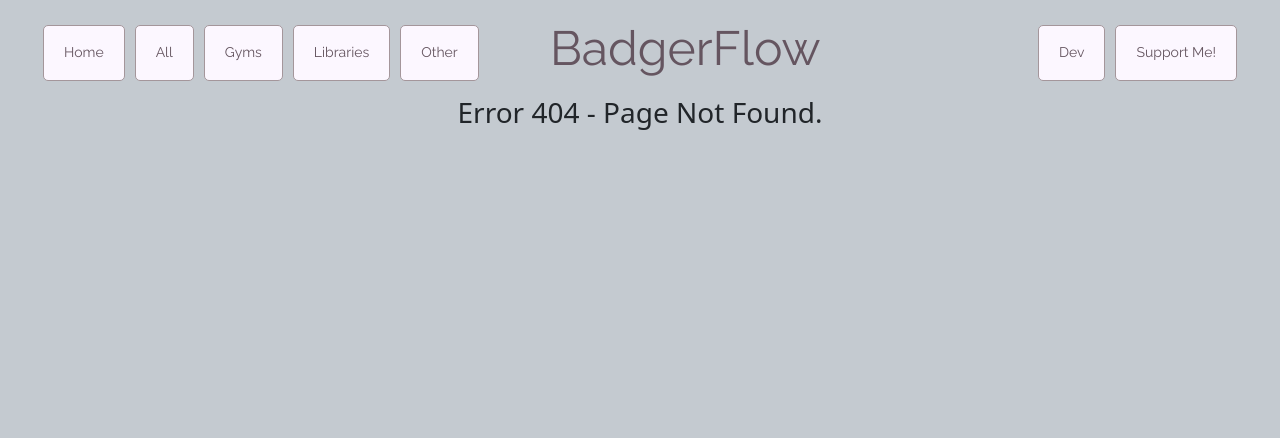
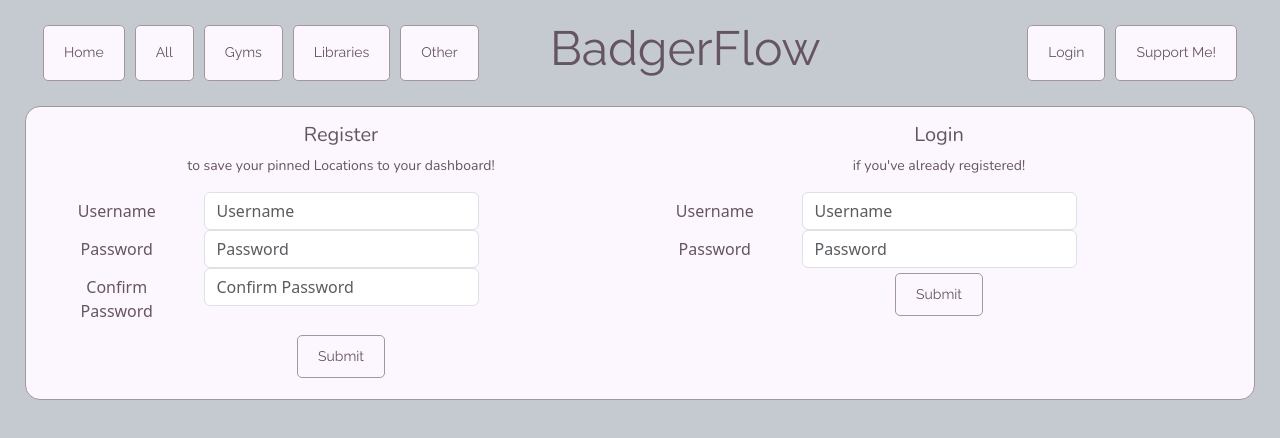
Before and after one commit to kevinzhao79/BadgerFlow, a React (Vite) app: page /login in a window 1280 px wide. Before the commit this address had no page. Shown: the top 438 px of the page. Built offline with nearby package versions, Linux system fonts and the light colour scheme.

Commit message:
26: Added skeleton component for Login

```diff
--- a/src/App.jsx
+++ b/src/App.jsx
@@ -10,7 +10,7 @@ import Gyms from './screens/Gyms'
 import Libraries from './screens/Libraries'
 import PageNotFound from './screens/PageNotFound'
 import Other from './screens/Other'
-import Dev from './screens/Dev'
+import Login from './screens/Login'
 
 function App() {
 
@@ -23,7 +23,7 @@ function App() {
         <Route path='/libraries' element={<Libraries />} />
         <Route path='/other' element={<Other />} />
 
-        <Route path='/dev' element={<Dev />} />
+        <Route path='/login' element={<Login />} />
         <Route path="*" element={<PageNotFound />} />
         </Routes>
     </BrowserRouter>
--- a/src/components/NavBar.jsx
+++ b/src/components/NavBar.jsx
@@ -26,8 +26,8 @@ function NavBar(props) {
         navigate('/libraries')
     }
 
-    function setDev() {
-        navigate('/dev')
+    function setLogin() {
+        navigate('/login')
     }
 
     function setOther() {
@@ -48,7 +48,7 @@ function NavBar(props) {
                 <h1> BadgerFlow </h1>
             </Col>
             <Col>
-                <Button onClick={setDev}> Dev </Button>
+                <Button onClick={setLogin}> Login </Button>
                 <Button> Support Me! </Button>
             </Col>
         </Row>
--- a/src/screens/Dev.jsx
+++ /dev/null
@@ -1,43 +0,0 @@
-import { useEffect, useState } from 'react'
-import { Container, Row, Col, Card} from 'react-bootstrap'
-
-import 'bootstrap/dist/css/bootstrap.min.css'
-import '../styles/screens.css'
-
-import NavBar from '../components/NavBar'
-import EMSCard from '../components/EMSCard'
-
-import { getEMSData, getGymData } from '../helpers/fetchData'
-
-function Dev(props) {
-
-    const [data, setData] = useState([])
-
-    useEffect(() => {
-        const loadData = async () => {
-            const EMSData = await getEMSData()
-            setData(EMSData)
-        }
-        loadData()
-    }, [])
-
-    return (
-    <Container fluid>
-        <Row>
-            <NavBar />
-        </Row>
-        <Card>
-            <Card.Title>Testing Data</Card.Title>
-        </Card>
-        <Row>
-            {data.length === 0 ? 'Still Loading...' : data.map(reservation => (
-            <Col sm={12} md={6} lg={4} key={reservation.Id}>
-                <EMSCard {...reservation}/>
-            </Col>
-            ))}
-        </Row>
-    </Container>
-    )
-}
-
-export default Dev
--- /dev/null
+++ b/src/screens/Login.jsx
@@ -0,0 +1,85 @@
+import { useRef } from 'react'
+import { Container, Row, Col, Card, Button, Form} from 'react-bootstrap'
+
+import 'bootstrap/dist/css/bootstrap.min.css'
+import '../styles/screens.css'
+
+import NavBar from '../components/NavBar'
+import EMSCard from '../components/EMSCard'
+
+import { getEMSData, getGymData } from '../helpers/fetchData'
+
+function Login(props) {
+
+    const registerUsername = useRef('')
+    const registerPassword = useRef('')
+    const registerConfirmPassword = useRef('')
+    const loginUsername = useRef('')
+    const loginPassword = useRef('')
+
+    return (
+    <Container fluid>
+        <Row>
+            <NavBar />
+        </Row>
+        <Card>
+            <Row style={{display : 'flex', width : '100%'}}>
+                <Col xs={12} sm={6}>
+                    <Card.Title> Register </Card.Title>
+                    <Card.Body  style={{padding : "0 0 0 0"}}>
+                        <Card.Text> to save your pinned Locations to your dashboard!</Card.Text>
+                        <Form style={{width : '100%'}}>
+                            <Form.Group as={Row}>
+                                <Form.Label column sm={3}> Username </Form.Label>
+                                <Col sm={6}>
+                                    <Form.Control type='text' placeholder='Username' />
+                                </Col>
+                            </Form.Group>
+
+                            <Form.Group as={Row}>
+                                <Form.Label column sm={3}> Password </Form.Label>
+                                <Col sm={6}>
+                                    <Form.Control type='password' placeholder='Password' />
+                                </Col>
+                            </Form.Group>
+
+                            <Form.Group as={Row}>
+                                <Form.Label column sm={3}> Confirm Password </Form.Label>
+                                <Col sm={6}>
+                                    <Form.Control type='password' placeholder='Confirm Password' />
+                                </Col>
+                            </Form.Group>
+                        </Form>
+                        <Button name='Submit' variant='primary'> Submit </Button>
+                    </Card.Body>
+                </Col>
+
+                <Col xs={12} sm={6}>
+                    <Card.Title> Login </Card.Title>
+                    <Card.Body style={{padding : "0 0 0 0"}}>
+                        <Card.Text> if you've already registered! </Card.Text>
+                        <Form style={{width : '100%'}}>
+                            <Form.Group as={Row}>
+                                <Form.Label column sm={3}> Username </Form.Label>
+                                <Col sm={6}>
+                                    <Form.Control type='text' placeholder='Username' />
+                                </Col>
+                            </Form.Group>
+
+                            <Form.Group as={Row}>
+                                <Form.Label column sm={3}> Password </Form.Label>
+                                <Col sm={6}>
+                                    <Form.Control type='password' placeholder='Password' />
+                                </Col>
+                            </Form.Group>
+                        </Form>
+                        <Button name='Submit' variant='primary'> Submit </Button>
+                    </Card.Body>
+                </Col>
+            </Row>
+        </Card>
+    </Container>
+        )
+}
+
+export default Login
```
